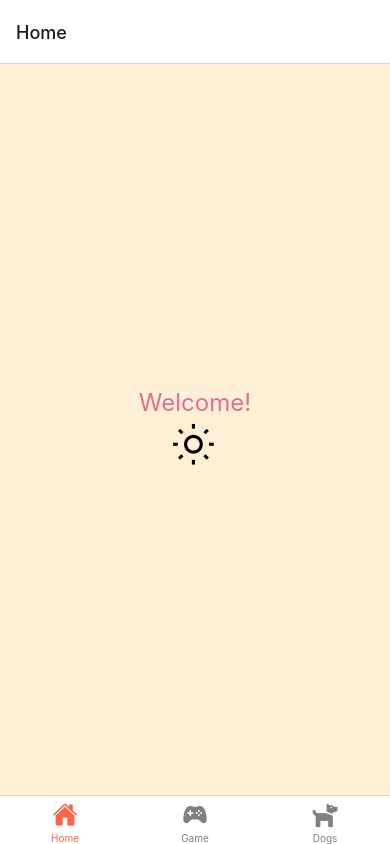
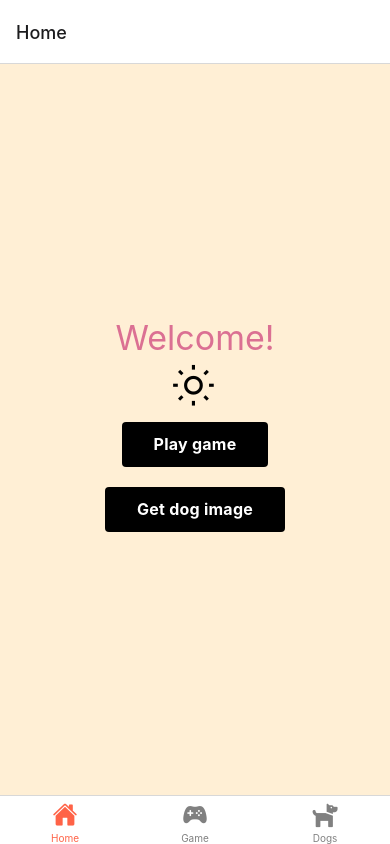
Before and after one commit to Technigo/project-react-native-app, a React Native app: screen /Home in a window 390 px wide. Built offline with nearby package versions, Linux system fonts and the light colour scheme.

Commit message:
Add StyledButton component

```diff
--- /dev/null
+++ b/components/StyledButton.js
@@ -0,0 +1,32 @@
+import React from 'react'
+import { Text, StyleSheet, Pressable } from 'react-native'
+
+const StyledButton = ({title, onPress}) => {
+  return (
+    <Pressable style={styles.button} onPress={onPress}>
+      <Text style={styles.text}>{title}</Text>
+    </Pressable>
+  )
+}
+
+const styles = StyleSheet.create({
+  button: {
+    alignItems: 'center',
+    justifyContent: 'center',
+    marginVertical: 10,
+    paddingVertical: 12,
+    paddingHorizontal: 32,
+    borderRadius: 4,
+    elevation: 3,
+    backgroundColor: 'black',
+  },
+  text: {
+    fontSize: 16,
+    lineHeight: 21,
+    fontWeight: 'bold',
+    letterSpacing: 0.25,
+    color: 'white',
+  },
+});
+
+export default StyledButton
--- a/package.json
+++ b/package.json
@@ -21,7 +21,9 @@
     "react-native-safe-area-context": "^4.2.5",
     "react-native-screens": "^3.13.1",
     "react-native-web": "0.17.1",
-    "styled-components": "^5.3.3"
+    "styled-components": "^5.3.3",
+    "expo-sharing": "~10.0.3",
+    "expo-image-picker": "~11.0.3"
   },
   "devDependencies": {
     "@babel/core": "^7.12.9",
--- a/screens/DogScreen.js
+++ b/screens/DogScreen.js
@@ -11,7 +11,6 @@ const DogScreen = () => {
 		fetch(DOG_URL)
 		  .then(response => response.json())
 		  .then(data => {
-			  console.log(data.message)
 			  setDogImage(data.message)
 		  })
 	}
@@ -23,7 +22,7 @@ const DogScreen = () => {
 
 	return (
 		<View style={styles.container}>
-			<Text style={styles.title}>A random samoyed!</Text>
+			<Text style={styles.title}>Samoyed randomizer!</Text>
             {dogImage &&
                 <Image source={{ uri: dogImage}} style={styles.image} />
             }
--- a/screens/StartScreen.js
+++ b/screens/StartScreen.js
@@ -1,12 +1,16 @@
 import React from 'react'
-import { StyleSheet, View, Text, Image, Button } from 'react-native';
+import { StyleSheet, View, Text } from 'react-native';
 import Ionicons from '@expo/vector-icons/Ionicons'
 
-const StartScreen = () => {
+import StyledButton from '../components/StyledButton';
+
+const StartScreen = ({ navigation }) => {
     return (
         <View style={styles.container}>
             <Text style={styles.title}>Welcome!</Text>
             <Ionicons name="sunny-outline" size={50} color="black" />
+            <StyledButton title="Play game" onPress={() => navigation.navigate('Game')} />
+            <StyledButton title="Get dog image" onPress={() => navigation.navigate('Dogs')} />
         </View>
     )
 }
@@ -19,7 +23,7 @@ const styles = StyleSheet.create({
 		alignItems: 'center'
 	},
 	title: {
-		fontSize: 24,
+		fontSize: 34,
 		color: 'palevioletred'
 	},
 	image: {
```
Also changed, not shown: 1 other file (tests, documents, lock files or other folders).
